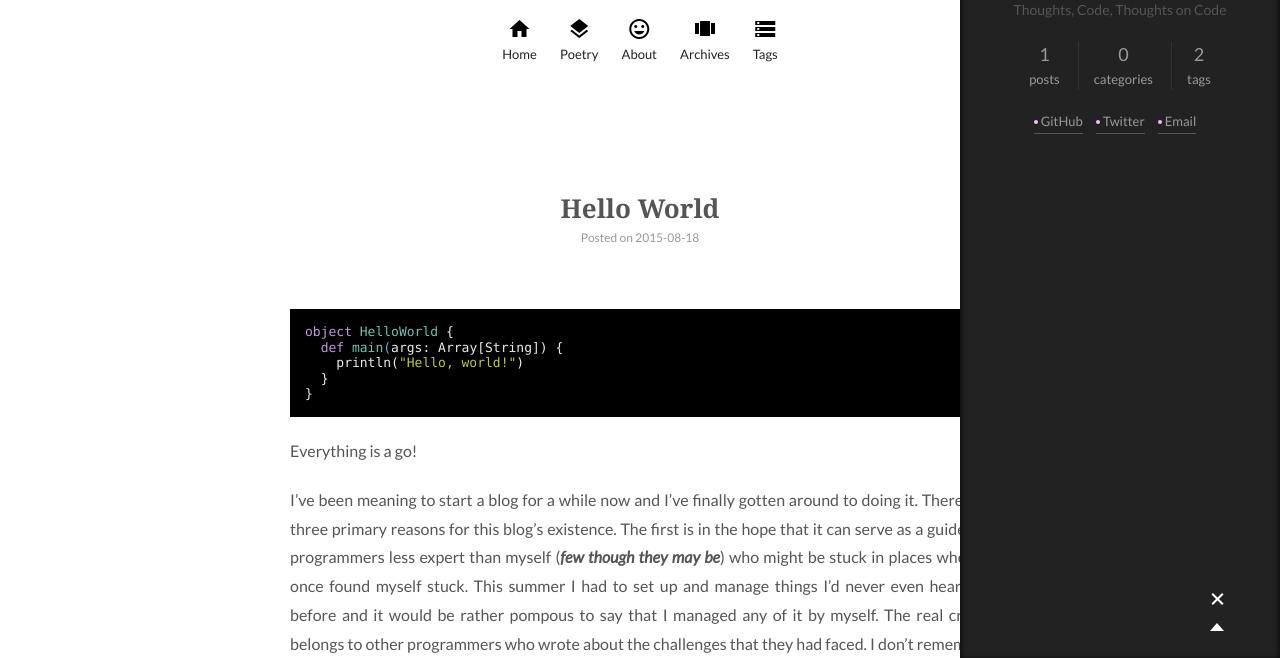
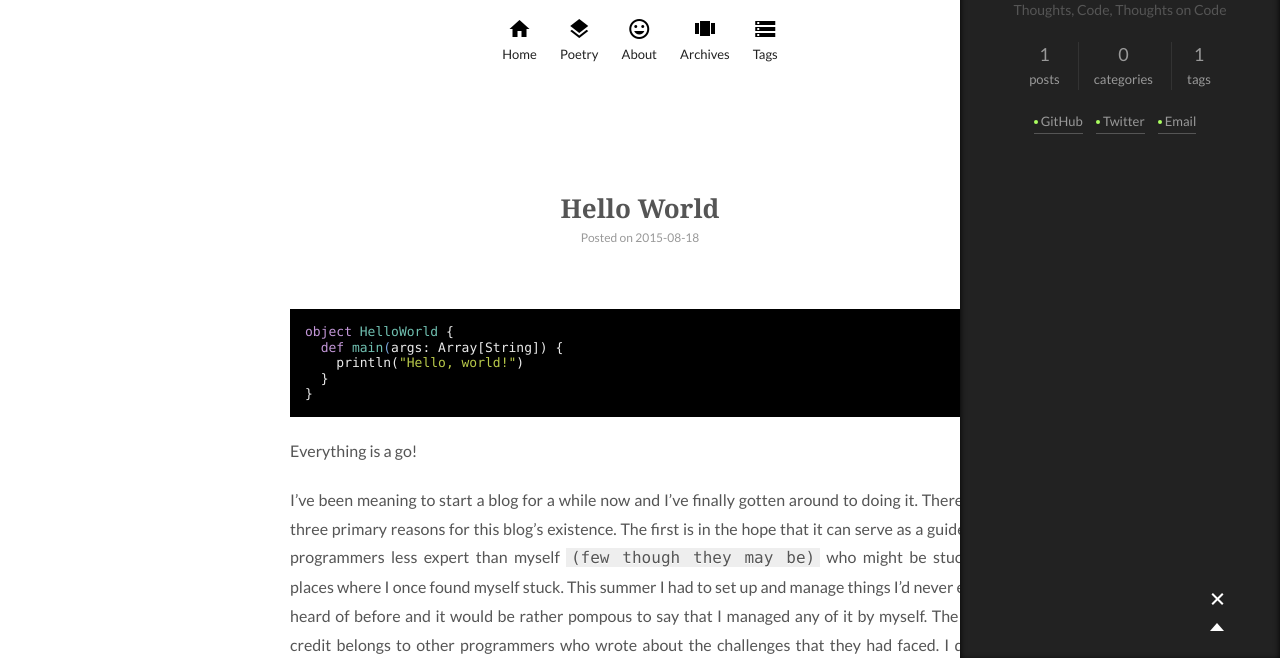
Before and after one commit to dimejy2/dimejy2.github.io, a plain HTML site: page index.html in a window 1280 px wide. Both pictures are taken after a click on the element 1217 px from the left and 742 px from the top of the page. Shown: the part 142-800 px from the top of the page. Drawn offline with Linux system fonts and the light colour scheme.

Commit message:
done for real this time

```diff
--- a/css/main.css
+++ b/css/main.css
@@ -1135,7 +1135,7 @@ body {
   width: 4px;
   height: 4px;
   border-radius: 50%;
-  background: #ffb6ff;
+  background: #abff60;
 }
 .sidebar-nav {
   margin: 0;
--- a/index.html
+++ b/index.html
@@ -192,7 +192,7 @@
 
           <figure class="highlight scala"><table><tr><td class="code"><pre><span class="line"><span class="class"><span class="keyword">object</span> <span class="title">HelloWorld</span> &#123;</span></span><br><span class="line">  <span class="function"><span class="keyword">def</span> <span class="title">main</span>(</span>args: <span class="type">Array</span>[<span class="type">String</span>]) &#123;</span><br><span class="line">    println(<span class="string">"Hello, world!"</span>)</span><br><span class="line">  &#125;</span><br><span class="line">&#125;</span><br></pre></td></tr></table></figure>
 <p>Everything is a go!</p>
-<p>I’ve been meaning to start a blog for a while now and I’ve finally gotten around to doing it. There are three primary reasons for this blog’s existence. The first is in the hope that it can serve as a guide for programmers less expert than myself (<strong><em>few though they may be</em></strong>) who might be stuck in places where I once found myself stuck. This summer I had to set up and manage things I’d never even heard of before and it would be rather pompous to say that I managed any of it by myself. The real credit belongs to other programmers who wrote about the challenges that they had faced. I don’t remember their names or what their blogs are called, but I send positive vibes in the general direction of the universe when I think of them. The second reason is in hopes that it serves as a record of what I’m working on and my understanding of  those things, so that I can look back on my own evolution as a programmer. Finally my friend Florian has been clowning me for for too long about not writing when I benefit from what others have written.</p>
+<p>I’ve been meaning to start a blog for a while now and I’ve finally gotten around to doing it. There are three primary reasons for this blog’s existence. The first is in the hope that it can serve as a guide for programmers less expert than myself <code>(few though they may be)</code> who might be stuck in places where I once found myself stuck. This summer I had to set up and manage things I’d never even heard of before and it would be rather pompous to say that I managed any of it by myself. The real credit belongs to other programmers who wrote about the challenges that they had faced. I don’t remember their names or what their blogs are called, but I send positive vibes in the general direction of the universe when I think of them. The second reason is in hopes that it serves as a record of what I’m working on and my understanding of  those things, so that I can look back on my own evolution as a programmer. Finally my friend Florian has been clowning me for for too long about not writing when I benefit from what others have written.</p>
 <p>I hope you enjoy what you find here. </p>
 
 
@@ -261,7 +261,7 @@
 
           <div class="site-state-item site-state-tags">
             <a href="/tags">
-              <span class="site-state-item-count">2</span>
+              <span class="site-state-item-count">1</span>
               <span class="site-state-item-name">tags</span>
               </a>
           </div>
```
Also changed, not shown: 2015/08/18/hello-world/index.html (+2 -2 lines), about/index.html (+1 -1 lines), archives/2015/08/index.html (+1 -1 lines), archives/2015/index.html (+1 -1 lines), archives/index.html (+1 -1 lines), tags/Scala/index.html (+1 -1 lines), tags/index.html (+2 -2 lines).
